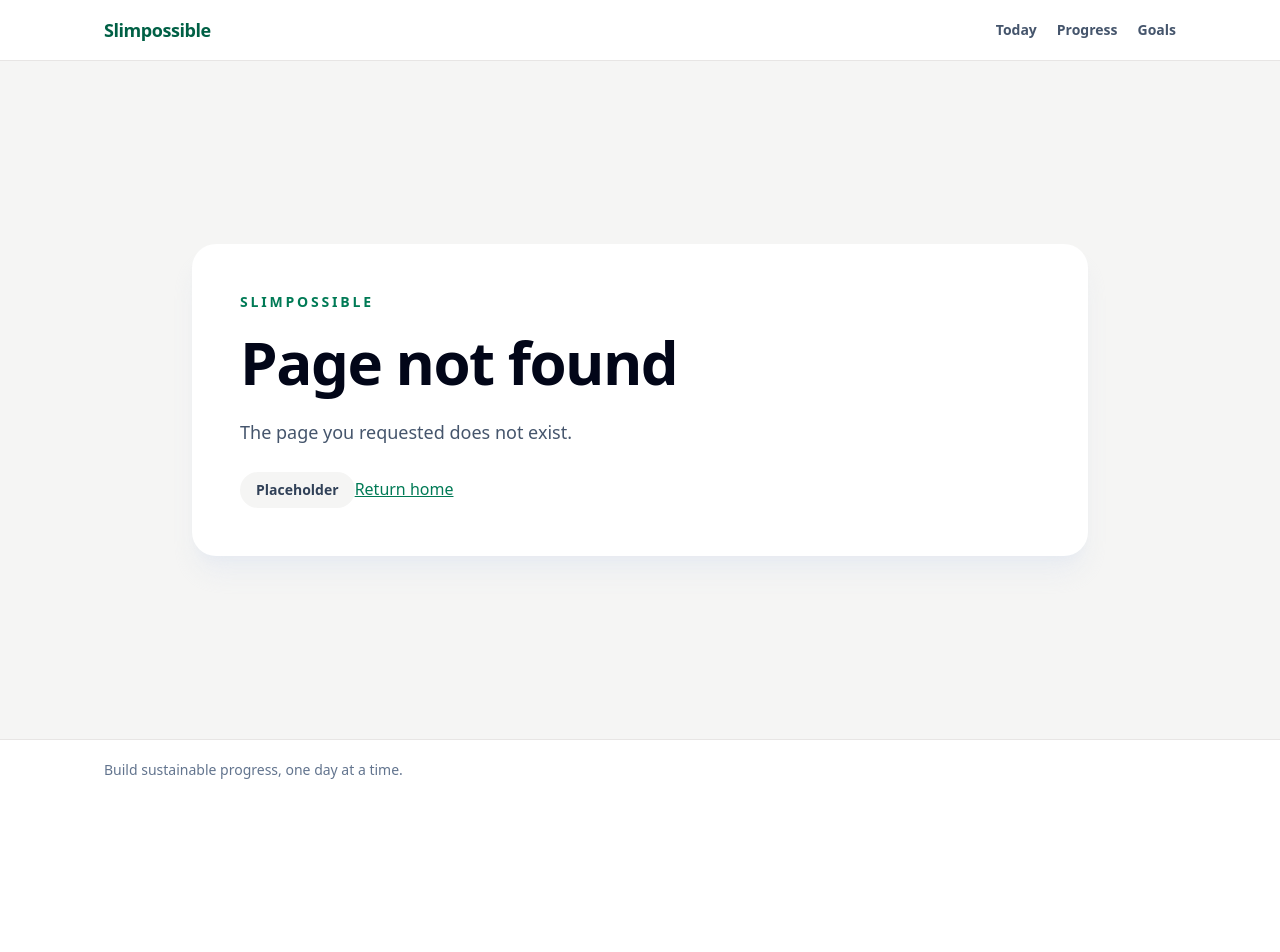
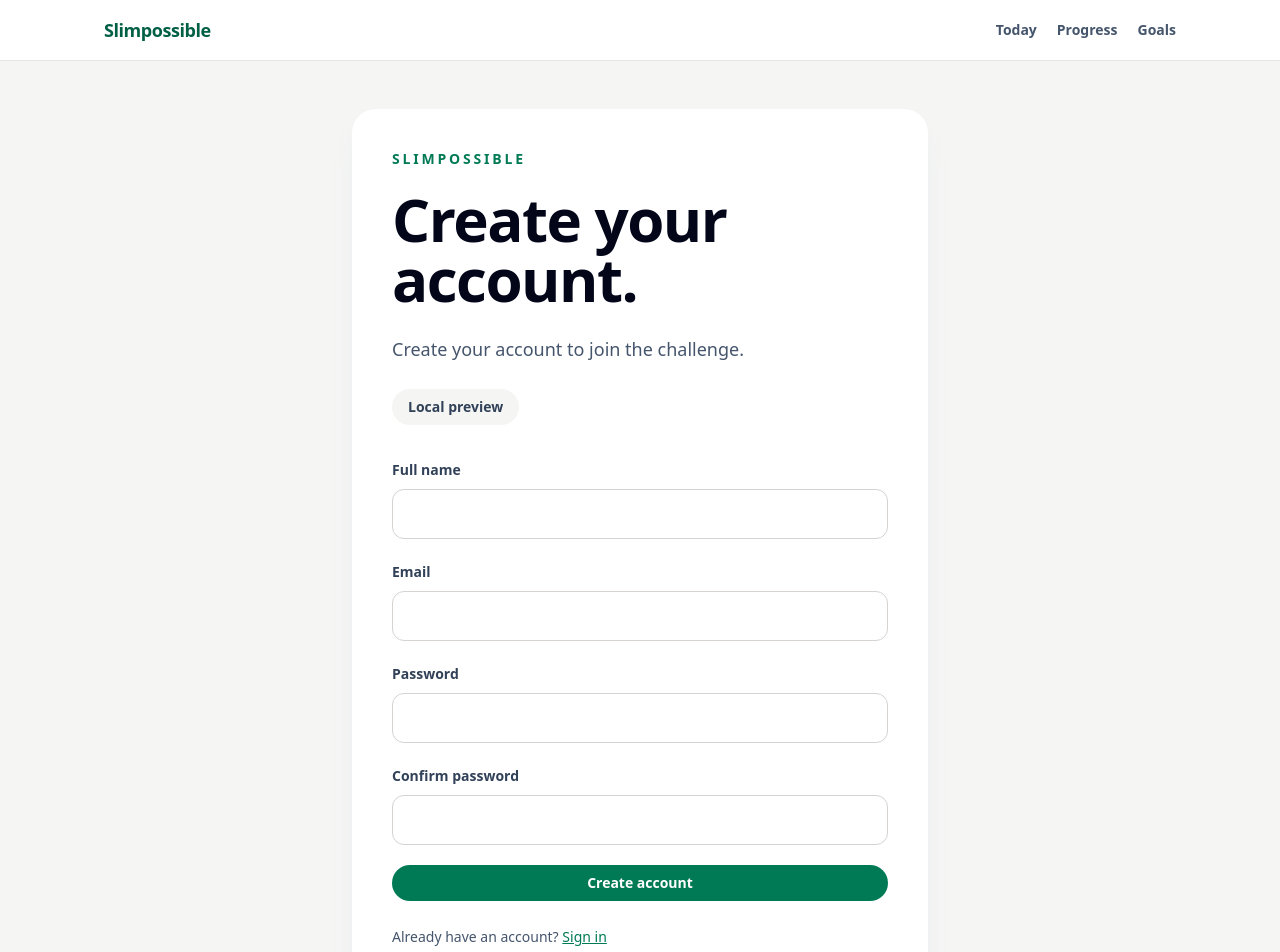
Before and after one commit to johnciuverca/slimpossible-app, a React (Vite) app: page /register in a window 1280 px wide. Before the commit this address had no page. Shown: the top 952 px of the page. Before the commit the page ends 800 px from the top, so only its background shows below. Built offline with nearby package versions, Linux system fonts and the light colour scheme.

Commit message:
feat: add accessible registration page

```diff
--- a/src/App.tsx
+++ b/src/App.tsx
@@ -2,6 +2,7 @@ import { BrowserRouter, Outlet, Route, Routes } from 'react-router-dom'
 
 import { AppLayout } from './layout/AppLayout'
 import { LoginPage } from './pages/LoginPage'
+import { RegisterPage } from './pages/RegisterPage'
 import {
   GoalsPage,
   HomePage,
@@ -25,6 +26,7 @@ function App() {
         <Route element={<RoutedLayout />}>
           <Route index element={<HomePage />} />
           <Route path="login" element={<LoginPage />} />
+          <Route path="register" element={<RegisterPage />} />
           <Route path="today" element={<TodayPage />} />
           <Route path="progress" element={<ProgressPage />} />
           <Route path="goals" element={<GoalsPage />} />
--- a/src/pages/LoginPage.tsx
+++ b/src/pages/LoginPage.tsx
@@ -111,8 +111,10 @@ export function LoginPage() {
         </form>
 
         <p className="mt-6 text-sm leading-6 text-slate-600">
-          Registration and remote authentication will be connected in the
-          following auth issues.
+          Need an account?{' '}
+          <Link className="text-emerald-700 underline" to="/register">
+            Create one
+          </Link>
         </p>
         <Link
           className="mt-4 inline-block text-sm text-emerald-700 underline"
--- /dev/null
+++ b/src/pages/RegisterPage.tsx
@@ -0,0 +1,165 @@
+import { useState, type FormEvent } from 'react'
+import { Link } from 'react-router-dom'
+
+import {
+  Button,
+  Card,
+  PageHeader,
+  StatusPill,
+  TextInput,
+} from '../components/ui'
+import { isValidEmail } from './authValidation'
+
+type RegisterErrors = {
+  confirmPassword?: string
+  email?: string
+  name?: string
+  password?: string
+}
+
+function validateRegistration(
+  name: string,
+  email: string,
+  password: string,
+  confirmPassword: string,
+): RegisterErrors {
+  const errors: RegisterErrors = {}
+
+  if (!name.trim()) {
+    errors.name = 'Enter your name.'
+  }
+
+  if (!email.trim()) {
+    errors.email = 'Enter your email address.'
+  } else if (!isValidEmail(email)) {
+    errors.email = 'Enter a valid email address.'
+  }
+
+  if (!password) {
+    errors.password = 'Create a password.'
+  } else if (password.length < 8) {
+    errors.password = 'Use at least 8 characters.'
+  }
+
+  if (!confirmPassword) {
+    errors.confirmPassword = 'Confirm your password.'
+  } else if (password !== confirmPassword) {
+    errors.confirmPassword = 'Passwords must match.'
+  }
+
+  return errors
+}
+
+export function RegisterPage() {
+  const [name, setName] = useState('')
+  const [email, setEmail] = useState('')
+  const [password, setPassword] = useState('')
+  const [confirmPassword, setConfirmPassword] = useState('')
+  const [errors, setErrors] = useState<RegisterErrors>({})
+  const [submitError, setSubmitError] = useState('')
+  const [isSubmitting, setIsSubmitting] = useState(false)
+
+  function handleSubmit(event: FormEvent<HTMLFormElement>) {
+    event.preventDefault()
+
+    const nextErrors = validateRegistration(
+      name,
+      email,
+      password,
+      confirmPassword,
+    )
+    setErrors(nextErrors)
+    setSubmitError('')
+
+    if (Object.keys(nextErrors).length > 0) {
+      return
+    }
+
+    setIsSubmitting(true)
+
+    window.setTimeout(() => {
+      setIsSubmitting(false)
+      setSubmitError(
+        'Remote registration is not configured in this local preview yet.',
+      )
+    }, 300)
+  }
+
+  return (
+    <section
+      aria-labelledby="register-title"
+      className="mx-auto flex w-full max-w-xl flex-1 items-center"
+    >
+      <Card className="w-full p-8 sm:p-10">
+        <PageHeader
+          description="Create your account to join the challenge."
+          title="Create your account."
+          titleId="register-title"
+        >
+          <StatusPill>Local preview</StatusPill>
+        </PageHeader>
+
+        <form
+          aria-label="Registration form"
+          className="mt-8 space-y-5"
+          noValidate
+          onSubmit={handleSubmit}
+        >
+          <TextInput
+            autoComplete="name"
+            error={errors.name}
+            id="register-name"
+            label="Full name"
+            onChange={(event) => setName(event.target.value)}
+            type="text"
+            value={name}
+          />
+          <TextInput
+            autoComplete="email"
+            error={errors.email}
+            id="register-email"
+            label="Email"
+            onChange={(event) => setEmail(event.target.value)}
+            type="email"
+            value={email}
+          />
+          <TextInput
+            autoComplete="new-password"
+            error={errors.password}
+            id="register-password"
+            label="Password"
+            onChange={(event) => setPassword(event.target.value)}
+            type="password"
+            value={password}
+          />
+          <TextInput
+            autoComplete="new-password"
+            error={errors.confirmPassword}
+            id="register-confirm-password"
+            label="Confirm password"
+            onChange={(event) => setConfirmPassword(event.target.value)}
+            type="password"
+            value={confirmPassword}
+          />
+
+          {submitError ? (
+            <p aria-live="polite" className="text-sm text-red-700" role="alert">
+              {submitError}
+            </p>
+          ) : null}
+
+          <Button className="w-full" disabled={isSubmitting} type="submit">
+            {isSubmitting ? 'Creating account…' : 'Create account'}
+          </Button>
+        </form>
+
+        <p className="mt-6 text-sm leading-6 text-slate-600">
+          Already have an account?{' '}
+          <Link className="text-emerald-700 underline" to="/login">
+            Sign in
+          </Link>
+        </p>
+      </Card>
+    </section>
+  )
+}
--- /dev/null
+++ b/src/pages/authValidation.ts
@@ -0,0 +1,2 @@
+export const isValidEmail = (email: string) =>
+  /^[^\s@]+@[^\s@]+\.[^\s@]+$/.test(email)
```
Also changed, not shown: 2 other files (tests, documents, lock files or other folders).
